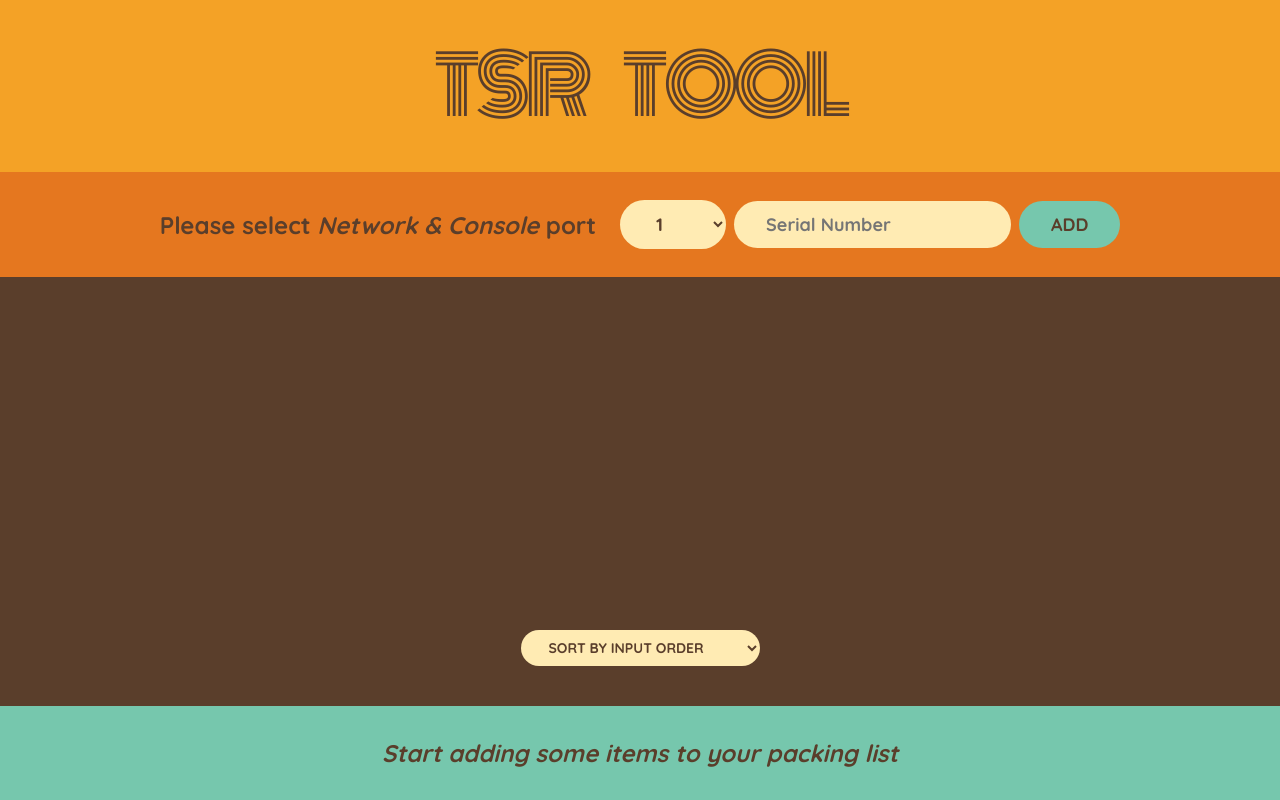
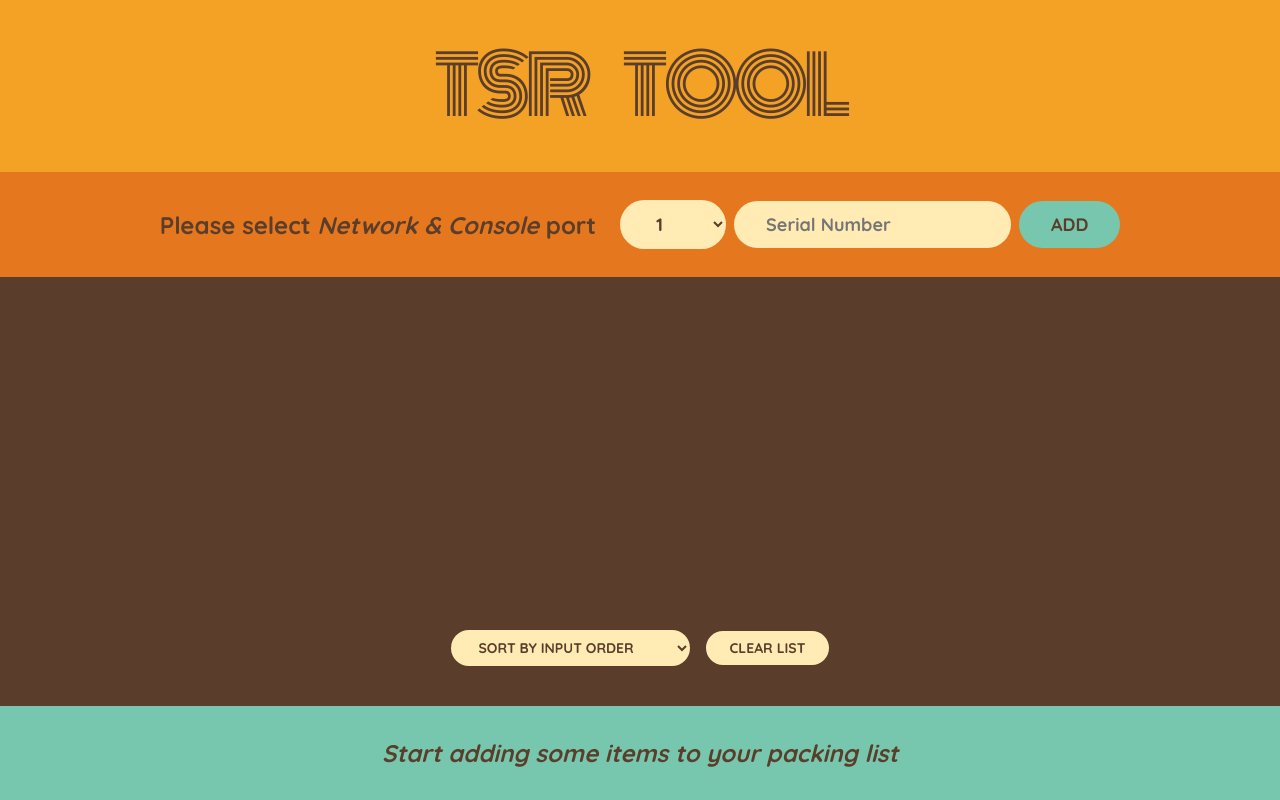
Before and after one commit to iamharie/Travel-List, a React (Create React App) app: page / in a window 1280 px wide. Built offline with nearby package versions, Linux system fonts and the light colour scheme.

Commit message:
Delete feature: Clear list implemented

```diff
--- a/src/App.js
+++ b/src/App.js
@@ -23,6 +23,10 @@
       )
     );
   }
+  function handleClearList() {
+    const confirmed = window.confirm("Are you sure to delete list");
+    if (confirmed) setItems([]);
+  }
   return (
     <div className="app">
       <Logo />
@@ -31,6 +35,7 @@
         items={items}
         onDeleteItem={handleDeleteItem}
         onToggleItem={handleToggleItem}
+        onClearList={handleClearList}
       />
       <Stats items={items} />
     </div>
@@ -90,7 +95,7 @@
   );
 }
 
-function PackingList({ items, onDeleteItem, onToggleItem }) {
+function PackingList({ items, onDeleteItem, onToggleItem, onClearList }) {
   const [sortBy, setSortby] = useState("input");
 
   let sortedItems;
@@ -104,6 +109,7 @@
     sortedItems = items
       .slice()
       .sort((a, b) => Number(a.packed) - Number(b.packed));
+
   return (
     <div className="list">
       <ul>
@@ -122,6 +128,7 @@
           <option value="description">Sort by description</option>
           <option value="packed">Sort by packed status</option>
         </select>
+        <button onClick={onClearList}>Clear List</button>
       </div>
     </div>
   );
```
